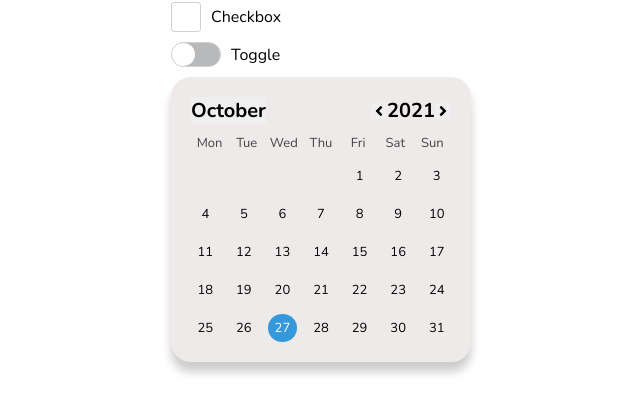
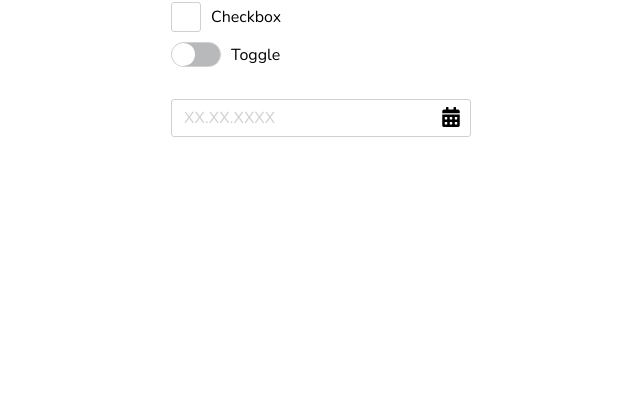
Before and after one commit to a-korkin/ui-kit-v1, a React (Create React App) app: page / in a window 1280 px wide. Shown: the part 305-717 px from the top of the page, without its empty margins (319-959 px from the left). Built offline with nearby package versions, Linux system fonts and the light colour scheme.

Commit message:
datepicker started

```diff
--- a/src/components/App/App.tsx
+++ b/src/components/App/App.tsx
@@ -3,6 +3,7 @@ import { IDictionary, IAppState } from "../../models";
 import Button from "../../ui/Button";
 import Calendar from "../../ui/Calendar";
 import CheckBox from "../../ui/CheckBox";
+import DatePicker from "../../ui/DatePicker";
 import Input from "../../ui/Input";
 import MultiSelect from "../../ui/MultiSelect";
 import Select from "../../ui/Select";
@@ -62,12 +63,13 @@ const App: React.FC = () => {
                 <Button>Submit</Button>
             </div>
             <Input label="Search" value={state.input} onChange={onInputChangeHandler} />
-            <Input label="Mask" value={state.input} mask="999" onChange={onInputChangeHandler} />
+            <Input label="Mask" value={state.input} mask="999-999-999_99" onChange={onInputChangeHandler} />
             <Select options={options} label="Select" onChange={onSelectChangeHandler} />
             <MultiSelect options={options} label="Multiselect" onChange={onMultiSelectChangeHandler} />
             <CheckBox id="checkbox" checked={false} label="Checkbox" onChange={onCheckBoxChangeHandler} />
             <Toggle id="toggle" checked={false} label="Toggle" onChange={onToggleChangeHandler} />
-            <Calendar currentDate={new Date(Date.now())} />
+            {/* <Calendar currentDate={new Date(Date.now())} /> */}
+            <DatePicker label="Date" />
         </div>
         </>
     );
--- /dev/null
+++ b/src/ui/DatePicker/DatePicker.scss
@@ -0,0 +1,28 @@
+.input--date {
+    position: relative;
+
+
+    & .calendar {
+        position: absolute;
+        visibility: visible;
+        opacity: 1;
+        top: 50%;
+        left: 40%;
+        transform: translate(-50%, 0);
+        transition: all .2s;
+    }
+
+    &.hide .calendar {
+        visibility: hidden;
+        opacity: 0;
+    }
+}
+
+.date-icon {
+    position: absolute;
+    cursor: pointer;
+    color: currentColor;
+    font-size: 2rem;
+    top: 3rem;
+    right: 1rem;
+}
--- /dev/null
+++ b/src/ui/DatePicker/DatePicker.tsx
@@ -0,0 +1,41 @@
+import React, { useState } from "react";
+import { FaCalendarAlt } from "react-icons/fa";
+import Calendar from "../Calendar";
+
+import "./DatePicker.scss";
+
+interface IDatePicker {
+    label: string;
+}
+
+const DatePicker: React.FC<IDatePicker> = ({label}) => {
+    const [active, setActive] = useState<boolean>(false);
+
+
+    return (
+        <div className={active ? "input input--date" : "input input--date hide"}>
+            <input
+                id="input"
+                className="input__field"
+                type="text"
+                autoComplete="off"
+                placeholder="XX.XX.XXXX"
+                // value={term}
+                // onChange={e => onChangeHandler(e)}
+            />
+            <label
+                className="input__label"
+                htmlFor="input"
+            >
+                {label}
+            </label>
+            <span className="date-icon" onClick={e => setActive(!active)}>
+                <FaCalendarAlt />
+            </span>
+
+            <Calendar currentDate={new Date(Date.now())} />
+        </div>
+    );
+}
+
+export default DatePicker;
--- /dev/null
+++ b/src/ui/DatePicker/index.ts
@@ -0,0 +1,2 @@
+import DatePicker from "./DatePicker";
+export default DatePicker;
--- a/src/ui/Input/Input.tsx
+++ b/src/ui/Input/Input.tsx
@@ -15,14 +15,26 @@ const Input: React.FC<IInputProps> = ({label, value, mask, onChange}) => {
         const maskChars = mask.split("");
         const strChars = str.split("");
         let result = "";
+        const digit = new RegExp(/\d/);
 
-        for (let i = 0; i <= maskChars.length; i++) {
-            // if (strChars[i]) {
-            //     console.log(`${maskChars[i]} - ${strChars[i]}: ${maskChars[i] === strChars[i]}`);
-            // }
+        let j = 0;
+        for (let i = 0; i <= strChars.length; i++) {
+            if (strChars[i] && maskChars[j]) {
+                if (strChars[i] === "-") continue;
 
-            if (strChars[i] && maskChars[i] === strChars[i]) {
-                result += strChars[i];
+                console.log(`${strChars[i]}, ${maskChars[j]}`);
+
+                if (maskChars[j] === "9") {
+                    if (digit.test(strChars[i])) {
+                        result += strChars[i];
+                    }
+                } else if (maskChars[j] === "-") {
+                    result += maskChars[j] + strChars[i];
+                    j++;
+                } else {
+                    result += maskChars[j] + strChars[i];
+                }
+                j++;
             }
         }
 
@@ -30,16 +42,8 @@ const Input: React.FC<IInputProps> = ({label, value, mask, onChange}) => {
     }
 
     const onChangeHandler = (e: React.ChangeEvent<HTMLInputElement>) => {
-        // const val = e.target.value;
         let val = e.target.value;
         if (mask) {
-            // const reg = new RegExp(/^\d{3}/);
-            // console.log(reg.test(val));
-            // console.log(val.match(reg));
-            // console.log(mask);
-            // onChange(val);
-            // setTerm(val);
-
             val = maskChecker(mask, val);
         }
         onChange(val);
```
